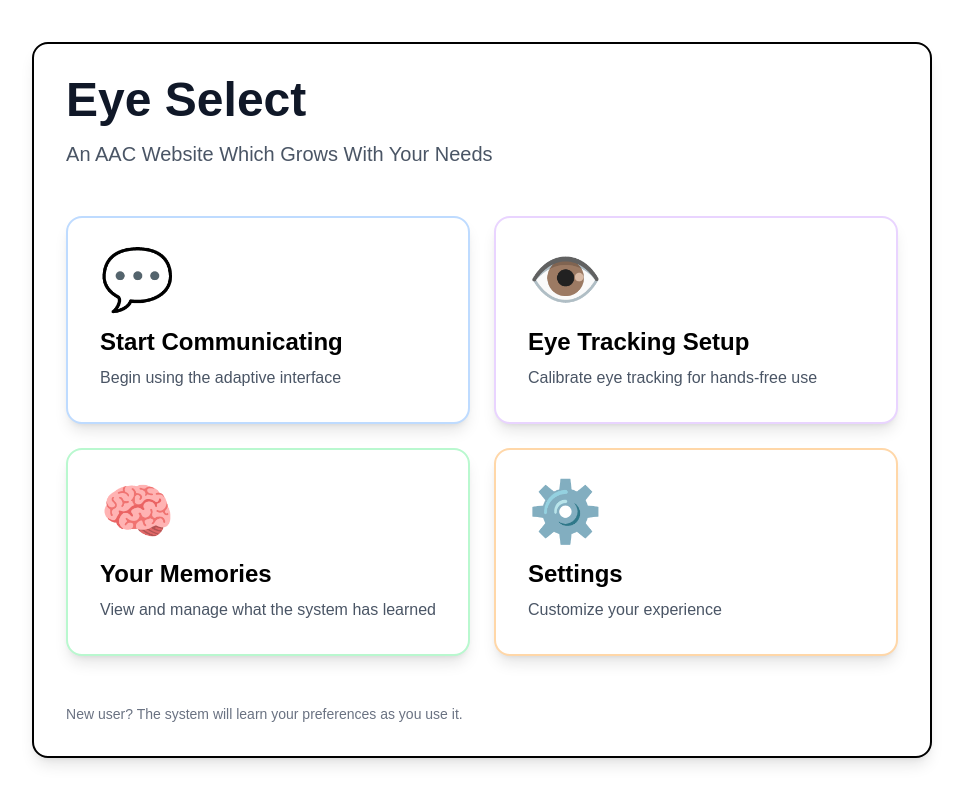
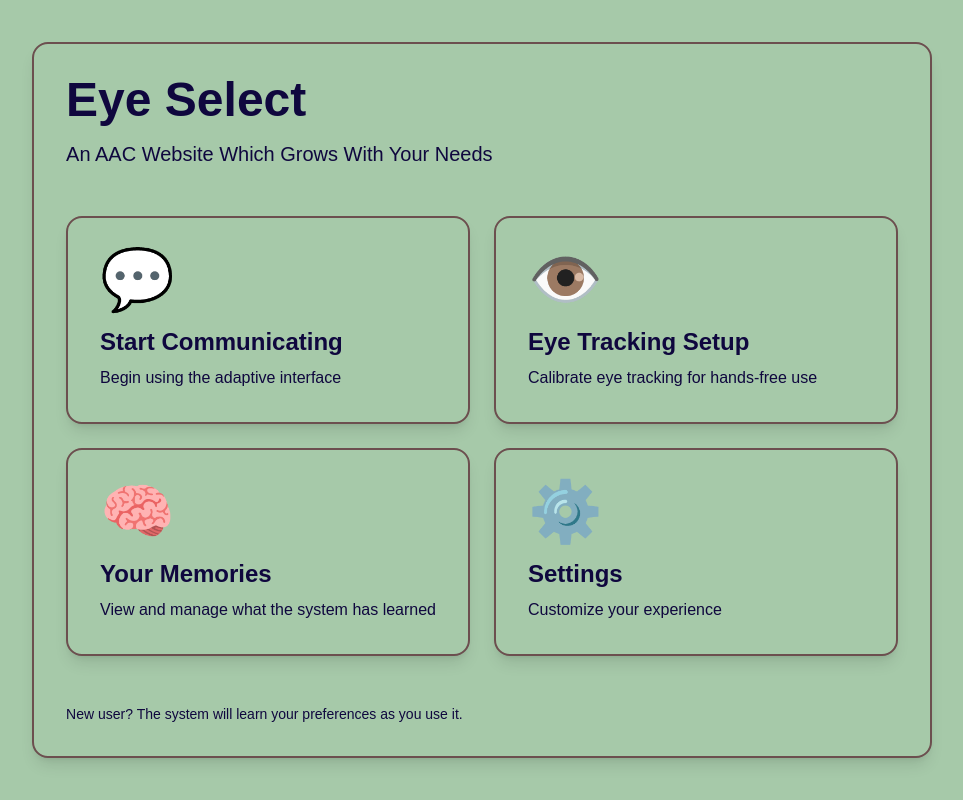
Before and after one commit to AregGevorgyan/technica2025, a Next.js app: page / in a window 1280 px wide. Shown: the whole page, without its empty margins (158-1121 px from the left). Built offline with nearby package versions, Linux system fonts and the light colour scheme.

Commit message:
Colors for Main Page

```diff
--- a/app/page.tsx
+++ b/app/page.tsx
@@ -2,56 +2,56 @@ import Link from 'next/link';
 
 export default function HomePage() {
   return (
-    <main className="min-h-screen flex flex-col items-center justify-center p-8 bg-[var(--background)] text-[var(--foreground)]">
+    <main className="min-h-screen flex flex-col items-center justify-center p-8 bg-[var(--tile-bg)] text-[var(--tile-text)]">
       <div
-        className="p-8 bg-white rounded-2xl shadow-lg hover:shadow-xl transition-shadow border-2 border-[var(--foreground)] hover:border-[var(--foreground)]/70"
+        className="p-8 bg-[var(--tile-bg)] rounded-2xl shadow-lg hover:shadow-xl transition-shadow border-2 border-[var(--tile-border)] hover:border-[var(--tile-border)]"
       >
-        <h1 className="text-5xl font-bold text-gray-900 mb-4">
+        <h1 className="text-5xl font-bold text-[var(--tile-text)] mb-4">
           Eye Select
         </h1>
-        <p className="text-xl text-gray-600 mb-8">
+        <p className="text-xl text-[var(--tile-text)] mb-8">
           An AAC Website Which Grows With Your Needs
         </p>
 
         <div className="grid md:grid-cols-2 gap-6 mt-12">
           <Link
             href="/communicate"
-            className="p-8 bg-white rounded-2xl shadow-lg hover:shadow-xl transition-shadow border-2 border-blue-200 hover:border-blue-400"
+            className="p-8 bg-[var(--tile-bg)] rounded-2xl shadow-lg hover:shadow-xl transition-shadow border-2 border-[var(--tile-border)] hover:border-blue-400"
           >
             <div className="text-6xl mb-4">💬</div>
             <h2 className="text-2xl font-semibold mb-2">Start Communicating</h2>
-            <p className="text-gray-600">Begin using the adaptive interface</p>
+            <p className="text-[var(--tile-text)]">Begin using the adaptive interface</p>
           </Link>
 
           <Link
             href="/calibrate"
-            className="p-8 bg-white rounded-2xl shadow-lg hover:shadow-xl transition-shadow border-2 border-purple-200 hover:border-purple-400"
+            className="p-8 bg-[var(--tile-bg)] rounded-2xl shadow-lg hover:shadow-xl transition-shadow border-2 border-[var(--tile-border)] hover:border-purple-400"
           >
             <div className="text-6xl mb-4">👁️</div>
             <h2 className="text-2xl font-semibold mb-2">Eye Tracking Setup</h2>
-            <p className="text-gray-600">Calibrate eye tracking for hands-free use</p>
+            <p className="text-[var(--tile-text)]">Calibrate eye tracking for hands-free use</p>
           </Link>
 
           <Link
             href="/memories"
-            className="p-8 bg-white rounded-2xl shadow-lg hover:shadow-xl transition-shadow border-2 border-green-200 hover:border-green-400"
+            className="p-8 bg-[var(--tile-bg)] rounded-2xl shadow-lg hover:shadow-xl transition-shadow border-2 border-[var(--tile-border)] hover:border-[var(--tile-border)]"
           >
             <div className="text-6xl mb-4">🧠</div>
             <h2 className="text-2xl font-semibold mb-2">Your Memories</h2>
-            <p className="text-gray-600">View and manage what the system has learned</p>
+            <p className="text-[var(--tile-text)]">View and manage what the system has learned</p>
           </Link>
 
           <Link
             href="/settings"
-            className="p-8 bg-white rounded-2xl shadow-lg hover:shadow-xl transition-shadow border-2 border-orange-200 hover:border-orange-400"
+            className="p-8 bg-[var(--tile-bg)] rounded-2xl shadow-lg hover:shadow-xl transition-shadow border-2 border-[var(--tile-border)] hover:border-[var(--tile-border)]"
           >
             <div className="text-6xl mb-4">⚙️</div>
             <h2 className="text-2xl font-semibold mb-2">Settings</h2>
-            <p className="text-gray-600">Customize your experience</p>
+            <p className="text-[var(--tile-text)]">Customize your experience</p>
           </Link>
         </div>
 
-        <div className="mt-12 text-sm text-gray-500">
+        <div className="mt-12 text-sm text-[var(--tile-text)]">
           <p>New user? The system will learn your preferences as you use it.</p>
         </div>
       </div>
```
